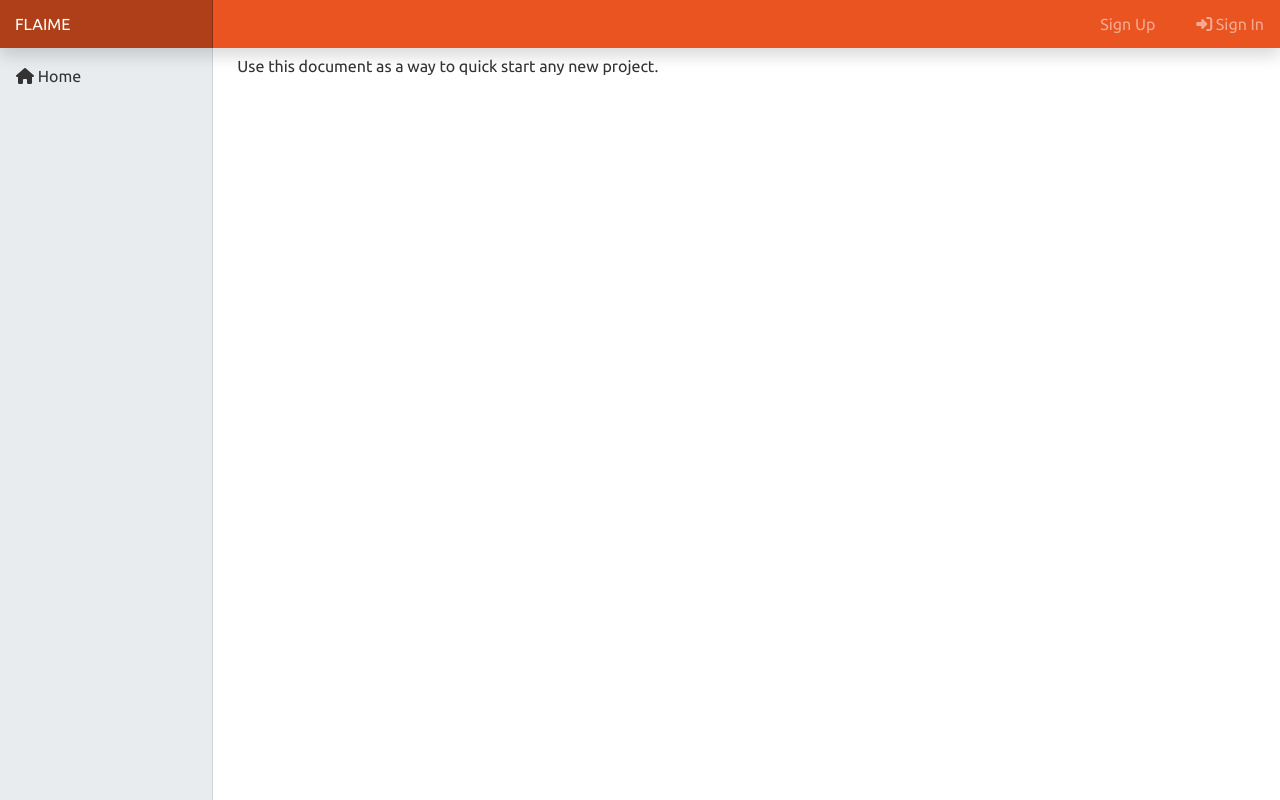
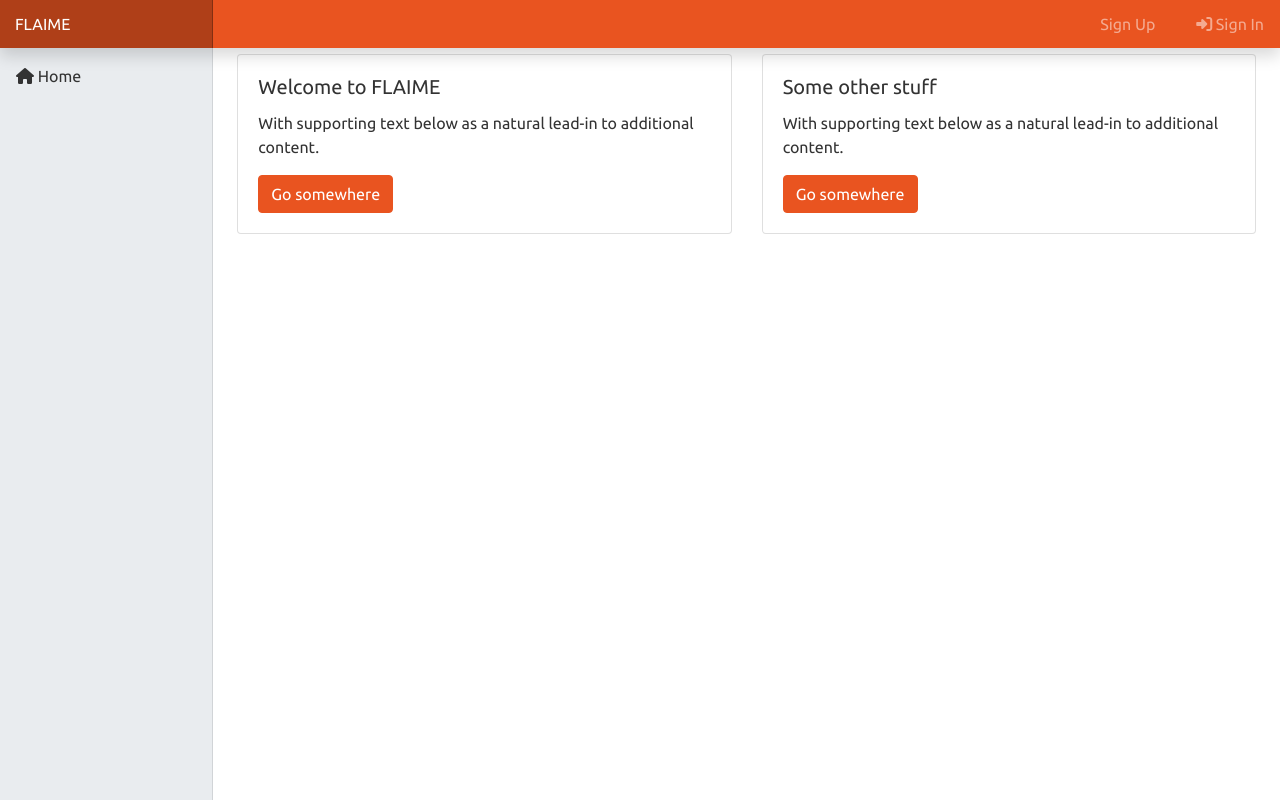
Before and after one commit to BFSSI-Bioinformatics-Lab/flaime, a Django app: page / in a window 1280 px wide. Run offline with Django 3.2, Linux system fonts and the light colour scheme; parts of the project's set-up code (start-up, migrations or seed data) failed here and were passed over; some libraries are stand-ins or nearby versions.

Commit message:
add content

```diff
--- a/flaim/templates/pages/home.html
+++ b/flaim/templates/pages/home.html
@@ -1 +1,23 @@
 {% extends "base.html" %}
+
+{% block content %}
+  <div class="row">
+    <div class="col-sm-6">
+      <div class="card">
+        <div class="card-body">
+          <h5 class="card-title">Welcome to FLAIME</h5>
+          <p class="card-text">With supporting text below as a natural lead-in to additional content.</p>
+          <a href="#" class="btn btn-primary">Go somewhere</a>
+        </div>
+      </div>
+    </div>
+    <div class="col-sm-6">
+      <div class="card">
+        <div class="card-body">
+          <h5 class="card-title">Some other stuff</h5>
+          <p class="card-text">With supporting text below as a natural lead-in to additional content.</p>
+          <a href="#" class="btn btn-primary">Go somewhere</a>
+        </div>
+      </div>
+    </div>
+  </div>{% endblock %}
```
